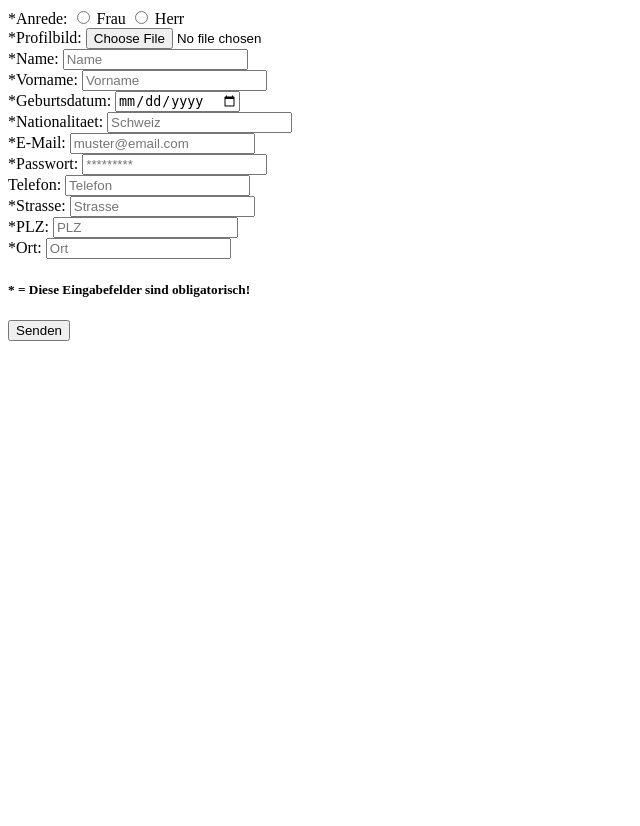
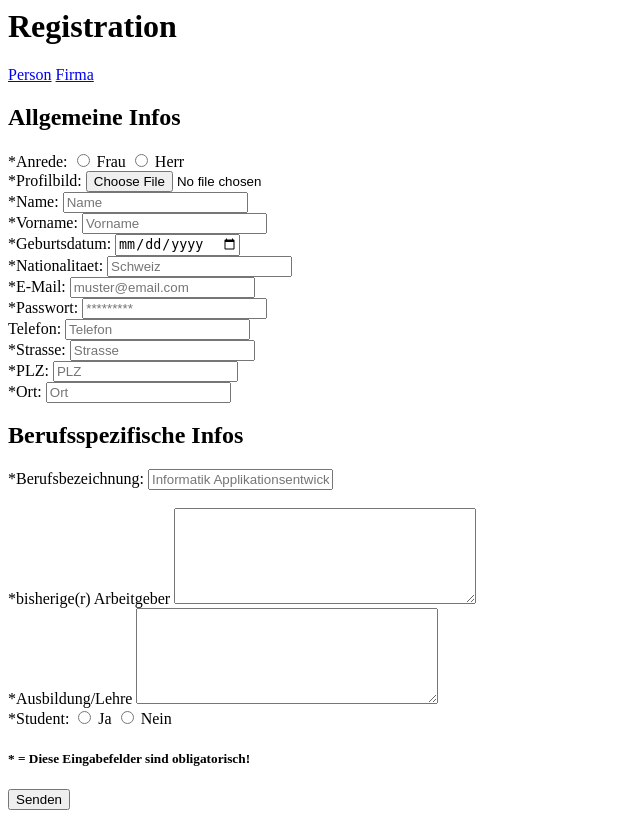
Before and after one commit to anaacora/IT-Profi, a PHP site: page /register_personal.php in a window 1280 px wide. Shown: the whole page, without its empty margins (0-640 px from the left). Before the commit the page ends 341 px from the top, so only its background shows below. Run offline with PHP 8.4, Linux system fonts and the light colour scheme.

Commit message:
Login und Register angepasst (parallel DB)

```diff
--- a/login/formular.php
+++ b/login/formular.php
@@ -12,7 +12,7 @@ if (isset ($_REQUEST["fehler"]))
 }
 ?>
 <form action="login.php" method="post">
-  Name: <input type="text" name="name" size="20"><br>
+  Email: <input type="email" name="email" size="20"><br>
   Kennwort: <input type="password" name="pwd" size="20"><br>
   <input type="submit" value="Login">
 </form>
--- a/login/intern.php
+++ b/login/intern.php
@@ -7,9 +7,7 @@ include ("checkuser.php");
 </head>
 <body>
   BenutzerId: <?php echo $_SESSION["user_id"]; ?><br>
-  Nickname: <?php echo $_SESSION["user_nickname"]; ?><br>
-  Nachname: <?php echo $_SESSION["user_nachname"]; ?><br>
-  Vorname: <?php echo $_SESSION["user_vorname"]; ?>
+  EMail: <?php echo $_SESSION["user_email"]; ?><br>
   <hr>
   <a href="logout.php">Ausloggen</a>
 </body>
--- a/register/register_personal.php
+++ b/register/register_personal.php
@@ -63,6 +63,26 @@
 					$errors ['ort'] = 'Fuellen Sie Bitte das Feld "Ort" ein.';
 
 				}
+
+
+				if($_POST['berufsbezeichnung'] == ''){
+
+					$errors ['berufsbezeichnung'] = 'Fuellen Sie Bitte das Feld "Berufsbezeichnung" aus.';
+
+				}
+				if($_POST['arbeitgeber'] == ''){
+
+					$errors ['arbeitgeber'] = 'Fuellen Sie Bitte das Feld "bisherige(r) Arbeitgeber" aus.';
+				}
+				if($_POST['ausbildung'] == ''){
+
+					$errors ['ausbildung'] = 'Fuellen Sie Bitte das Feld "Ausbildung/Lehre" aus.';
+				}
+				if(!isset($_POST['student'])){
+
+					$errors ['student'] = 'Waehlen Sie Bitte aus, ob Sie ein Student sind.';
+
+				}
 			}
 		?>
 
@@ -72,10 +92,14 @@
 
 		?>
 
+		<h1>Registration</h1>
 
+		<a href="register_personal.php">Person</a>
+		<a href="register_company.php">Firma</a>
 
 		<form action="<?= $_SERVER['PHP_SELF'] ?>" method="POST" enctype="multipart/form-data" accept-charset="utf-8">
 
+				<h2>Allgemeine Infos</h2>
 				<a <?php if (isset($errors['anrede'])) echo 'class="error2" ';?>>*Anrede:</a>
 				<label>
 					<input type="radio" name="anrede" value="Frau" <?php if(isset($_POST['anrede'])) if($_POST['anrede'] == 'Frau') echo 'checked ' ;?>/>
@@ -144,8 +168,33 @@
 					<input type="text" name="ort" placeholder="Ort" <?php if(count($_POST) > 0) if($_POST['ort'] != '') echo 'value="' . $_POST['ort'] . '" '; else echo 'class="error" ';?> />
 				</label>
 				<br>
-
-
+				<h2>Berufsspezifische Infos</h2>
+				<label>
+					<a>*Berufsbezeichnung: </a>
+					<input type="text" name="berufsbezeichnung" placeholder="Informatik Applikationsentwickler" <?php if(count($_POST) > 0) if($_POST['berufsbezeichnung'] != '') echo 'value="' . $_POST['berufsbezeichnung'] . '" '; else echo 'class="error" ';?> />
+				</label>
+				<br>
+				<br>
+				<label>
+					<a>*bisherige(r) Arbeitgeber</a>
+					<textarea name="arbeitgeber" cols="35" rows="6"><?php if(isset($_POST['arbeitgeber']))echo @$_POST['arbeitgeber']; ?></textarea>
+				</label>
+				<br>
+				<label>
+					<a>*Ausbildung/Lehre</a>
+					<textarea name="ausbildung" cols="35" rows="6"><?php if(isset($_POST['ausbildung']))echo @$_POST['ausbildung']; ?></textarea>
+				</label>
+				<br>
+				<a <?php if (isset($errors['student'])) echo 'class="error2" ';?>>*Student:</a>
+				<label>
+					<input type="radio" name="student" value="Ja" <?php if(isset($_POST['student'])) if($_POST['student'] == 'Ja') echo 'checked ' ;?>/>
+					Ja
+				</label>
+				<label>
+					<input type="radio" name="student" value="Nein" <?php if(isset($_POST['student'])) if($_POST['student'] == 'Nein') echo 'checked '; ?> />
+					Nein
+				</label>
+				<br>
 
 
 				<h5>* = Diese Eingabefelder sind obligatorisch!</h5>
@@ -187,6 +236,11 @@
 					$ort = $_POST['ort'];
 					$tel = $_POST['tel'];
 
+					$berufsbezeichnung = $_POST['berufsbezeichnung'];
+					$arbeitgeber = $_POST['arbeitgeber'];
+					$ausbildung = $_POST['ausbildung'];
+					$student = $_POST['student'];
+
 
 					// Systemeinstellungen
 					$id = "root";
@@ -199,11 +253,27 @@
 					$conn_id = mysql_connect($host,$id,$pw);
 					mysql_select_db($database,$conn_id);
 
-					mysql_query("INSERT INTO $table VALUES(default, '$anrede', '$name', '$vorname', '$bday', '$nationality', '$email', '$passwort', '$tel', '$strasse', '$plz', '$ort')");
+					$sql = "INSERT INTO ".
+							$table . "(Anrede, Nachname, Vorname, Geburtsdatum, Nationalitaet, EMail, Passwort, Telefon, Strasse, PLZ, Ort, Berufsbezeichnung, Arbeitgeber, Ausbildung, Student) " .
+							"VALUES('".$anrede."', '".
+										$name."', '".
+										$vorname."', '".
+										$bday."', '".
+										$nationality."', '".
+										$email."', '".
+										md5($passwort)."', '".
+										$tel."', '".
+										$strasse."', '".
+										$plz."', '".
+										$ort."', '".
+										$berufsbezeichnung."', '".
+										$arbeitgeber."', '".
+										$ausbildung."', '".
+										$student. "')";
+					mysql_query($sql);
 
 					echo "Bestaetigung";
 
-					echo "<br><a href='register_profession.php'>Weiter</a>";
 				}
 			?>
 
--- a/register/register_profession.php
+++ b/register/register_profession.php
@@ -106,13 +106,13 @@
 					$pw = "";
 					$host = "localhost";
 					$database = "itprofi";
-					$table = "register_profession";
+					$table = "register_personal";
 
 					// Einstellungen Ende
 					$conn_id = mysql_connect($host,$id,$pw);
 					mysql_select_db($database,$conn_id);
 
-					mysql_query("INSERT INTO $table VALUES(default, '$berufsbezeichnung', '$arbeitgeber', '$ausbildung', '$student')");
+					mysql_query("INSERT INTO $table (Berufsbezeichnung, Arbeitgeber, Ausbildung, Student) VALUES('$berufsbezeichnung', '$arbeitgeber', '$ausbildung', '$student')");
 
 					echo "Bestaetigung";
 				}
```
Also changed, not shown: database/db.sql (+5 -5 lines), login/login.php (+3 -6 lines), login/script.php (+7 -13 lines), register/register_company.php (added, +92 -0 lines).
